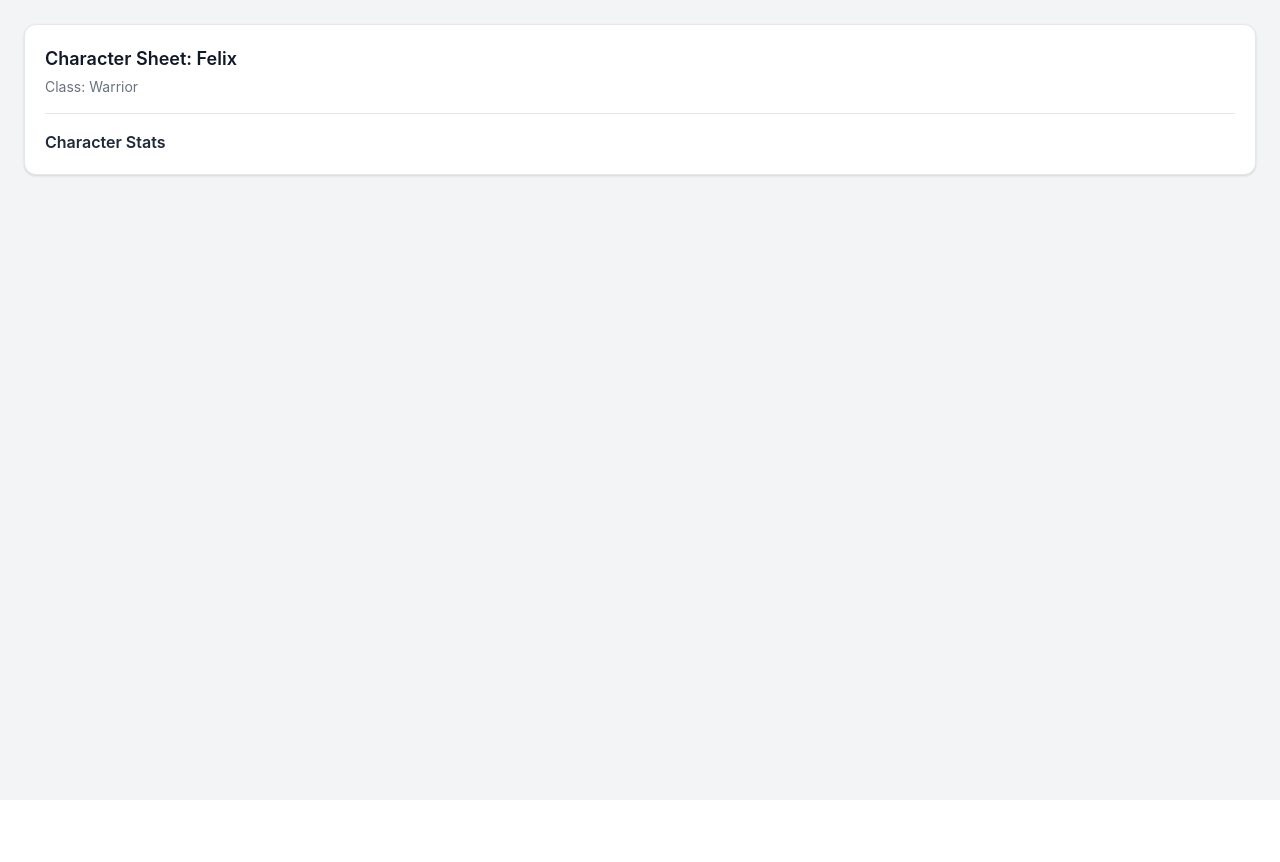
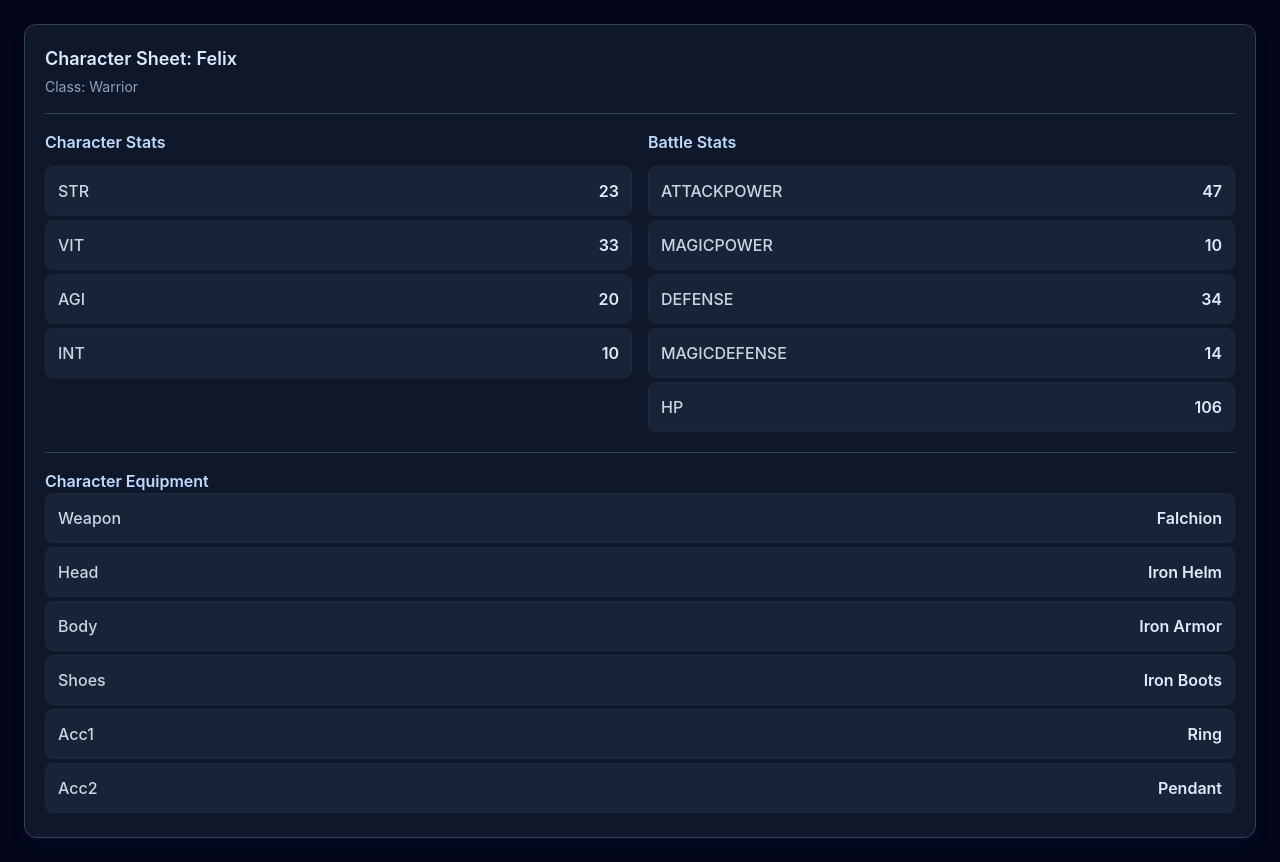
Before and after one commit to kuyaKF/js-oop-rpg-practice, a React (Vite) app: page / in a window 1280 px wide. Before the commit the page ends 800 px from the top, so only its background shows below. Built offline with nearby package versions, Linux system fonts and the light colour scheme.

Commit message:
UI and readme update
implemented more character details in UI
updated theme
updated readme

```diff
--- a/src/App.jsx
+++ b/src/App.jsx
@@ -6,32 +6,99 @@ import { item } from "./data/items"
 
 const mc = new Player("Felix", 6, job.warrior);
 
+mc.equipItem(item.falchion);
+mc.equipItem(item.ironhelm);
+mc.equipItem(item.ironarmor);
+mc.equipItem(item.ironboots);
+mc.equipItem(item.ring, "acc1");
+mc.equipItem(item.pendant, "acc2");
+
 function App() {
 
   return (
     <>
-    <main className="min-h-screen bg-gray-100 p-6">
-      <div class="rounded-xl border border-gray-200 bg-white p-5 shadow-sm">
+
+      <main className="min-h-screen bg-slate-950 p-6">
+        <div className="rounded-xl border border-slate-700 bg-slate-900 p-5 shadow-lg shadow-blue-950/20">
           <section>
-          <h2 class="text-lg font-semibold text-gray-900">
+            <h2 className="text-lg font-semibold text-blue-100">
               Character Sheet: {mc.name}
             </h2>
-          <p class="mt-1 text-sm text-gray-500">
+            <p className="mt-1 text-sm text-slate-400">
               Class: {mc.job.name}
             </p>
-          <hr className="my-4 border-gray-200" />
           </section>
 
+          <hr className="my-4 border-slate-700" />
 
+
+          <div className="grid grid-cols-2 gap-4">
             <section>
-          <h3 className="text-md font-semibold text-gray-800">
+              <h3 className="mb-3 text-md font-semibold text-blue-200">
                 Character Stats
               </h3>
 
-          {/* Add your character stats here */}
+              {Object.entries(mc.stats).map(([param, value]) => (
+                <div
+                  key={param}
+                  className="mb-1 flex justify-between rounded-lg border border-slate-800 bg-slate-800/70 p-3"
+                >
+                  <span className="font-medium uppercase text-slate-300">
+                    {param}
+                  </span>
+                  <span className="font-semibold text-blue-100">
+                    {value}
+                  </span>
+                </div>
+              ))}
+            </section>
+
+            <section>
+              <h3 className="mb-3 text-md font-semibold text-blue-200">
+                Battle Stats
+              </h3>
+
+              {Object.entries(mc.batstats).map(([param, value]) => (
+                <div
+                  key={param}
+                  className="mb-1 flex justify-between rounded-lg border border-slate-800 bg-slate-800/70 p-3"
+                >
+                  <span className="font-medium uppercase text-slate-300">
+                    {param}
+                  </span>
+                  <span className="font-semibold text-blue-100">
+                    {value}
+                  </span>
+                </div>
+              ))}
+            </section>
+          </div>
+
+
+          <hr className="my-4 border-slate-700" />
+
+          <section>
+            <h3 className="text-md font-semibold text-blue-200">
+              Character Equipment
+            </h3>
+
+            {Object.entries(mc.gear).map(([param, value]) => (
+              <div
+                key={param}
+                className="mb-1 flex justify-between rounded-lg border border-slate-800 bg-slate-800/70 p-3"
+              >
+                <span className="font-medium capitalize text-slate-300">
+                  {param}
+                </span>
+                <span className="font-semibold text-blue-100">
+                  {value === null ? "Nothing" : value.name}
+                </span>
+              </div>
+            ))}
           </section>
         </div>
       </main>
+
     </>
   )
 }
```
Also changed, not shown: 1 other file (tests, documents, lock files or other folders). Lines whose indentation alone changed are shown as unchanged.
